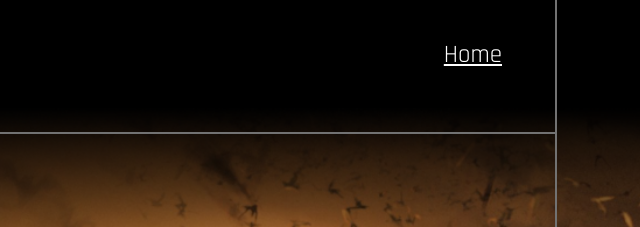
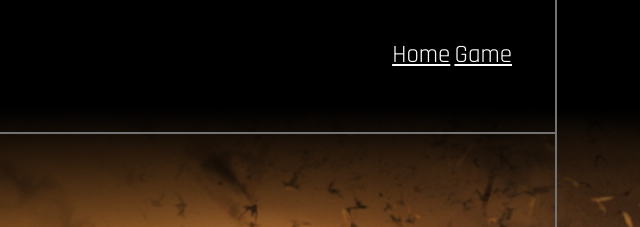
Before and after one commit to Frangilio/SAYNA-JAVASCRIPT-BATMAN2, a plain HTML site: page game.html in a window 1280 px wide. Shown: the top 227 px of the page, 640-1280 px from the left. Drawn offline with nearby package versions, Linux system fonts and the light colour scheme.

Commit message:
Modification message d'erreur

```diff
--- a/assets/js/game1.js
+++ b/assets/js/game1.js
@@ -30,6 +30,7 @@ $(document).ready(function () {
                     if(currentQuiz < (totalQuiz - 1)) {
 
                         if(isChoose) {
+
                             $('#quiz-box').slideUp(1000).slideDown(1000);
                             currentQuiz++;
 
@@ -111,6 +112,7 @@ $(document).ready(function () {
             $('#error-message').css("color", "red").text("Choisissez une reponse");
             return [false, userResponse];
         } else {
+            $('#error-message').css("color", "black").text("");
             return [true, userResponse];
         }
     }
--- a/game.html
+++ b/game.html
@@ -20,7 +20,8 @@
                 <div><a href="index.html"><img class="logo" src=".\assets\Logos\logohome.png" id="logo"/></a></div>
                 <div>
                     <ul>
-                        <li><a href="index.html" target="_blank">Home</a></li>
+                        <a href="index.html" target="_blank">Home</a>
+                        <a href="game.html" target="_blank">Game</a>
                     </ul>
                 </div>
             </nav>
```
